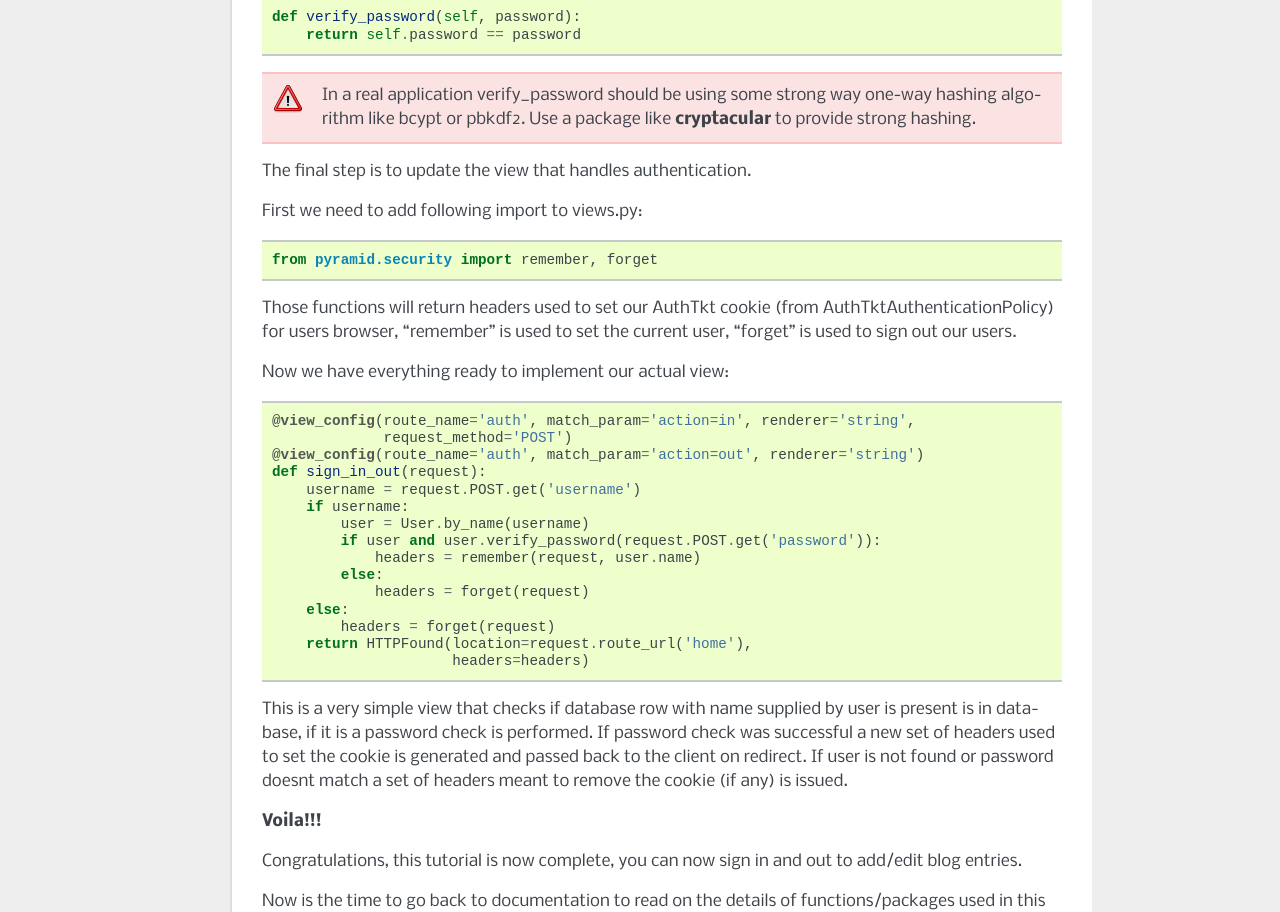
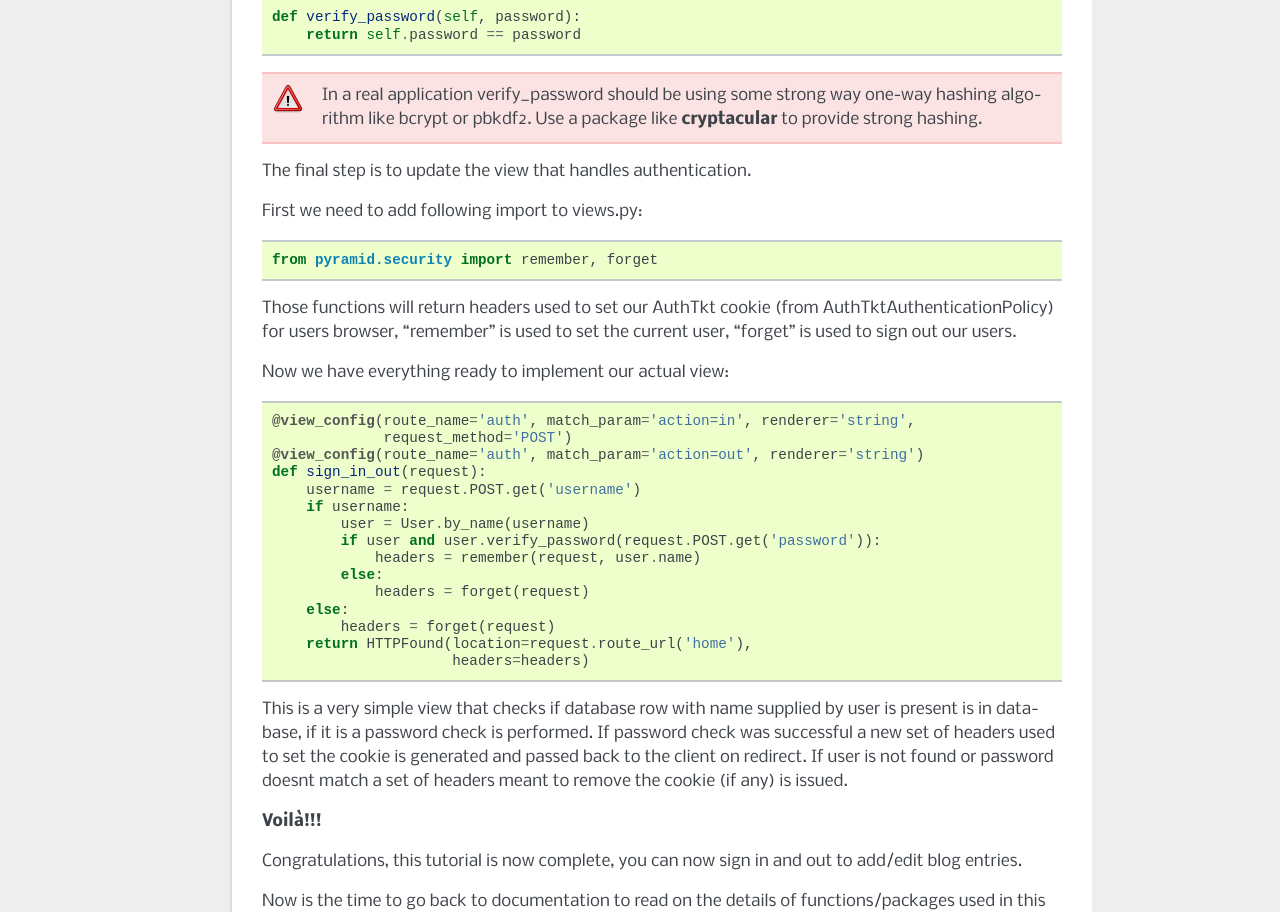
Before and after one commit to Pylons/pyramid_blogr, a Sphinx documentation site: the page built from docs/authentication.rst, in a window 1280 px wide. Shown: the part 851-1763 px from the top of the page. Built offline with Sphinx 7.4.7, drawn with Linux system fonts in a browser that asks for light colours.

Commit message:
Missing character in "bcypt" and a typo

```diff
--- a/docs/authentication.rst
+++ b/docs/authentication.rst
@@ -46,7 +46,7 @@ We add following methods to our User class in models.py::
 
 .. warning::
     In a real application verify_password should be using some strong way
-    one-way hashing algorithm like bcypt or pbkdf2. Use a package like
+    one-way hashing algorithm like bcrypt or pbkdf2. Use a package like
     **cryptacular** to provide strong hashing.
 
 The final step is to update the view that handles authentication.
@@ -84,7 +84,7 @@ generated and passed back to the client on redirect.
 If user is not found or password doesnt match a set of headers meant to remove
 the cookie (if any) is issued.
 
-**Voila!!!**
+**Voilà!!!**
 
 Congratulations, this tutorial is now complete, you can now sign in and out to
 add/edit blog entries.
```
